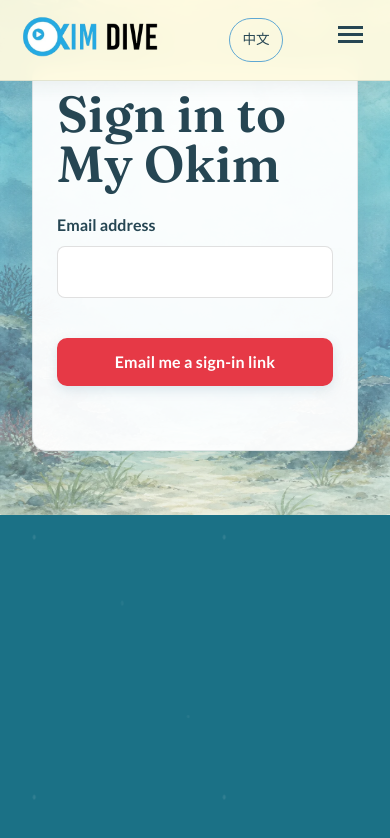
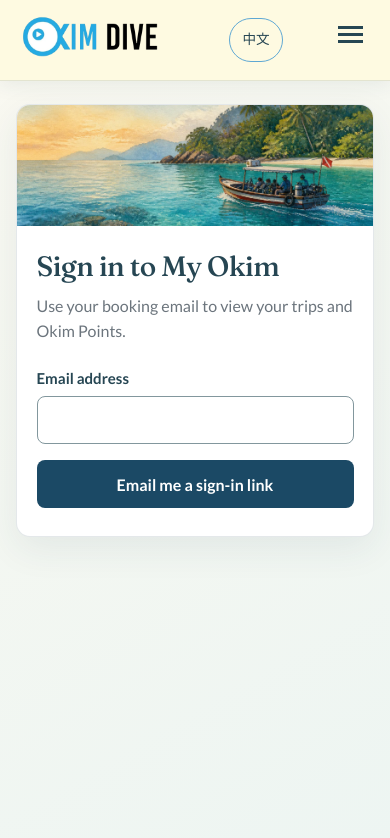
Before and after one commit to vega-agent/okim-dive, a Next.js app: page /myokim in a window 390 px wide. Shown: the top 838 px of the page. Built offline with nearby package versions, Linux system fonts and the light colour scheme; no server answers.

Commit message:
Give account sign-in pages a responsive watercolor layout

```diff
--- /dev/null
+++ b/src/components/account-sign-in.module.css
@@ -0,0 +1,82 @@
+.page {
+  min-height: 100svh;
+  display: grid;
+  place-items: center;
+  padding: calc(80px + clamp(1.5rem, 5vh, 4rem)) clamp(1rem, 4vw, 3rem) clamp(2rem, 7vh, 5rem);
+  background: linear-gradient(150deg, #faf9f1, #edf5f2);
+}
+
+.card {
+  display: grid;
+  grid-template-columns: minmax(0, .92fr) minmax(0, 1fr);
+  width: min(100%, 60rem);
+  min-height: 27rem;
+  overflow: hidden;
+  border: 1px solid var(--whisper-border);
+  border-radius: 14px;
+  background: white;
+  box-shadow: 0 12px 36px rgba(38, 70, 83, .08);
+}
+
+.instructorArt, .diverArt { background-size: cover; }
+.instructorArt {
+  background-image: url('/assets/backgrounds/generated/courses-hero-watercolor.webp');
+  background-position: 74% center;
+}
+.diverArt {
+  background-image: url('/assets/backgrounds/generated/trips-hero-watercolor.webp');
+  background-position: 75% center;
+}
+
+.panel { align-self: center; min-width: 0; padding: clamp(2rem, 4vw, 3.25rem); }
+.panel h1 {
+  margin: 0;
+  font-size: clamp(1.75rem, 2.65vw, 2.25rem);
+  line-height: 1.16;
+  font-weight: 500;
+  letter-spacing: -.02em;
+  color: var(--ocean-deep);
+}
+.intro { margin: .75rem 0 1.75rem; font-size: 1rem; line-height: 1.55; color: var(--ink-soft); }
+.form { display: grid; }
+.form label { margin-bottom: .4rem; font-size: .94rem; font-weight: 700; color: var(--ocean-deep); }
+.form input {
+  width: 100%;
+  min-width: 0;
+  min-height: 48px;
+  padding: .65rem .85rem;
+  border: 1px solid #82979d;
+  border-radius: 8px;
+  background: white;
+  color: var(--ocean-deep);
+  font: inherit;
+}
+.submit {
+  margin-top: 1rem;
+  min-height: 48px;
+  padding: .65rem 1rem;
+  border: 0;
+  border-radius: 8px;
+  background: #1b4965;
+  color: white;
+  font: inherit;
+  font-weight: 700;
+  cursor: pointer;
+}
+.submit:hover { background: #173b4a; }
+.submit:active { background: #102e3b; }
+.submit:disabled { opacity: .7; cursor: wait; }
+.form input:focus-visible, .submit:focus-visible { outline: 2px solid #457b9d; outline-offset: 3px; }
+.status { margin: 0; font-size: .9rem; line-height: 1.5; color: var(--ocean-deep); }
+.status:not(:empty) { margin-top: 1rem; }
+.status[data-state='error'], .status[data-state='invalid'] { color: #96373d; }
+
+@media (max-width: 700px) {
+  .page { align-items: start; padding: 6.5rem 1rem 2rem; }
+  .card { grid-template-columns: 1fr; max-width: 28rem; min-height: 0; }
+  .instructorArt, .diverArt { height: clamp(6.5rem, 31vw, 9rem); }
+  .instructorArt { background-position: center 62%; }
+  .diverArt { background-position: center 56%; }
+  .panel { padding: 1.5rem clamp(1.1rem, 5vw, 2rem) 1.75rem; }
+  .intro { margin-bottom: 1.35rem; }
+}
--- a/src/components/account-sign-in.tsx
+++ b/src/components/account-sign-in.tsx
@@ -3,10 +3,11 @@
 import { useFormState, useFormStatus } from 'react-dom'
 import { requestDiverLink, requestPortalLink } from '@/lib/account-sign-in-actions'
 import { useLocale } from '@/lib/use-locale'
+import styles from './account-sign-in.module.css'
 
-function SendButton({ label }: { label: string }) {
+function SendButton({ label, pendingLabel }: { label: string; pendingLabel: string }) {
   const { pending } = useFormStatus()
-  return <button className="btn btn-primary" type="submit" disabled={pending}>{label}</button>
+  return <button className={styles.submit} type="submit" disabled={pending} aria-busy={pending}>{pending ? pendingLabel : label}</button>
 }
 
 export default function AccountSignIn({ area }: { area: 'portal' | 'myokim' }) {
@@ -24,17 +25,23 @@ export default function AccountSignIn({ area }: { area: 'portal' | 'myokim' }) {
   }
   const heading = instructor ? t('Instructor sign-in', '教练登录') : t('Sign in to My Okim', '登录我的 Okim')
   const emailLabel = instructor ? t('Instructor email', '教练邮箱') : t('Email address', '邮箱')
-  return <main className="ocean-journey"><section className="trips-section"><div className="container">
-    <div className="booking-shell" data-locale-managed><div className="booking-card">
-      <h1>{heading}</h1>
-      <form action={action} className="booking-form">
-        <div className="form-group">
+  const instruction = instructor
+    ? t('Use your approved instructor email to access the portal.', '请使用已获授权的教练邮箱登录工作台。')
+    : t('Use your booking email to view your trips and Okim Points.', '使用预订时的邮箱查看行程与 Okim 积分。')
+
+  return <main className={styles.page} data-locale-managed>
+    <div className={styles.card}>
+      <div className={instructor ? styles.instructorArt : styles.diverArt} aria-hidden="true" />
+      <div className={styles.panel}>
+        <h1>{heading}</h1>
+        <p className={styles.intro}>{instruction}</p>
+        <form action={action} className={styles.form}>
           <label htmlFor={area + '-email'}>{emailLabel}</label>
           <input id={area + '-email'} name="email" type="email" autoComplete="email" required />
-        </div>
-        <SendButton label={zh ? '发送登录链接' : 'Email me a sign-in link'} />
-        <p role="status">{messages[state]}</p>
-      </form>
-    </div></div>
-  </div></section></main>
+          <SendButton label={t('Email me a sign-in link', '发送登录链接')} pendingLabel={t('Sending…', '正在发送…')} />
+          <p role="status" className={styles.status} data-state={state}>{messages[state]}</p>
+        </form>
+      </div>
+    </div>
+  </main>
 }
```
Also changed, not shown: 2 other files (tests, documents, lock files or other folders).
